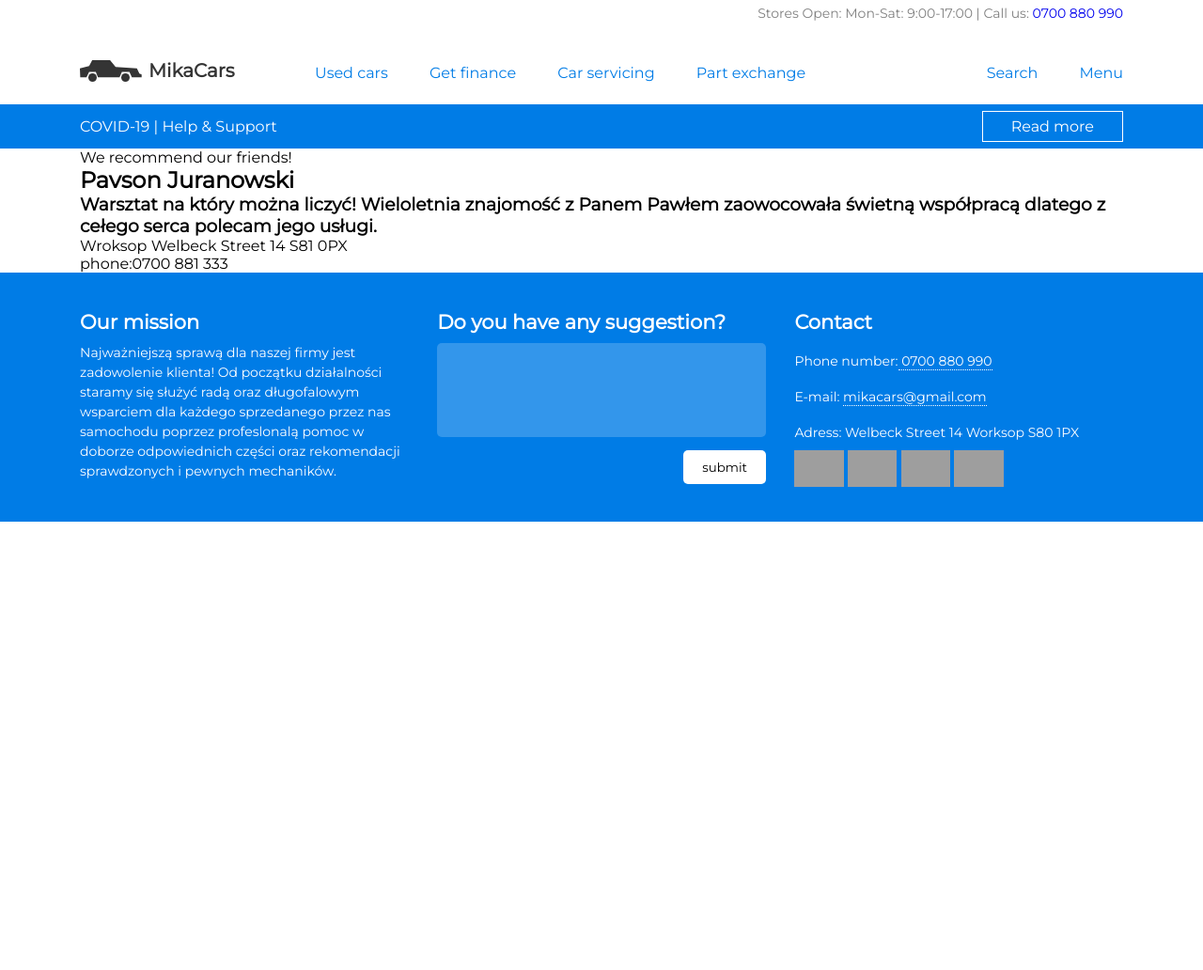
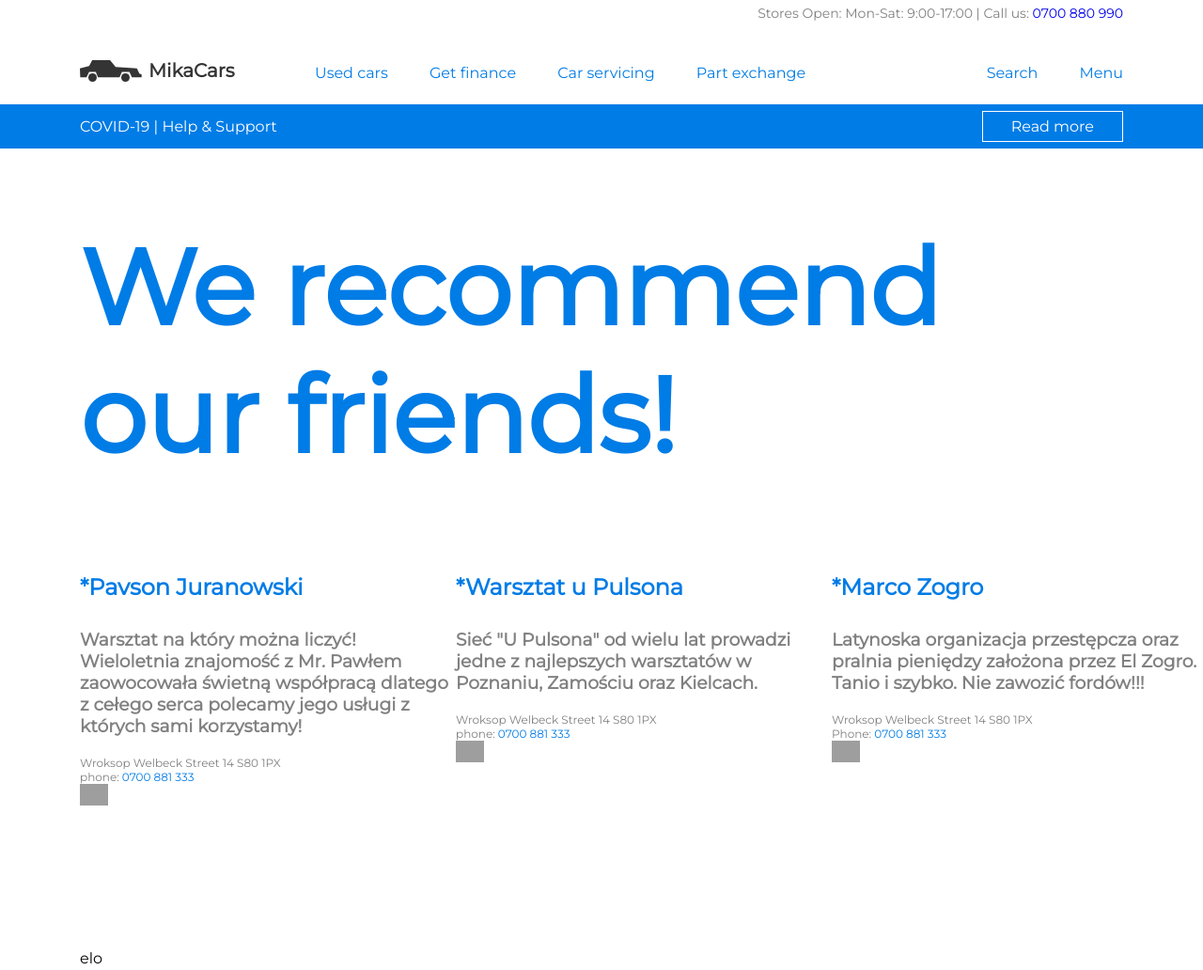
Before and after one commit to Loghart/TESTS, a website: page car_servicing.html in a window 1280 px wide. Shown: the top 1032 px of the page at 94% size. Drawn offline with Linux system fonts and the light colour scheme; grey boxes are pictures that could not be loaded.

Commit message:
seperete mechanic offerts

```diff
--- a/assets/scss/main.scss
+++ b/assets/scss/main.scss
@@ -4,3 +4,4 @@
 @import "hero";
 @import "dupa";
 @import "footer";
+@import "servicing";
--- /dev/null
+++ b/assets/scss/servicing.scss
@@ -0,0 +1,50 @@
+.service_content {
+  width: 100%;
+  padding: 30px 0;
+}
+
+.service_text {
+  p {
+    margin-top: 50px;
+    color: $primary;
+    font-size: 7em;
+    font-weight: bold;
+  }
+}
+.mechanics {
+  color: rgb(51, 46, 46);
+
+  display: flex;
+  justify-content: space-between;
+
+  .mechanic {
+    height: 500px;
+
+    h2 {
+      padding: 100px 0px 30px 0px;
+      font-size: 1.5em;
+      color: $primary;
+    }
+
+    h3 {
+      color: grey;
+      width: 400px;
+      margin-bottom: 20px;
+    }
+
+    p {
+      color: grey;
+      font-size: 12px;
+
+      a {
+        text-decoration: none;
+
+        color: $primary;
+      }
+    }
+  }
+
+  img {
+    width: 30px;
+  }
+}
--- a/car_servicing.html
+++ b/car_servicing.html
@@ -126,16 +126,52 @@
           <div class="service_text">
             <p>We recommend our friends!</p>
           </div>
-          <div class="mechanic">
-            <h2>Pavson Juranowski</h2>
-            <h3>
-              Warsztat na który można liczyć! Wieloletnia znajomość z Panem
-              Pawłem zaowocowała świetną współpracą dlatego z cełego serca
-              polecam jego usługi.
-            </h3>
-            <p>Wroksop Welbeck Street 14 S81 0PX</p>
-            <p>phone:0700 881 333</p>
+          <div class="mechanics">
+            <div class="mechanic">
+              <h2>*Pavson Juranowski</h2>
+              <h3>
+                Warsztat na który można liczyć! Wieloletnia znajomość z Mr.
+                Pawłem zaowocowała świetną współpracą dlatego z cełego serca
+                polecamy jego usługi z których sami korzystamy!
+              </h3>
+              <p>Wroksop Welbeck Street 14 S80 1PX</p>
+              <p>phone: <a href="0700880990">0700 881 333</a></p>
+              <a
+                href="https://www.google.co.uk/maps/place/14+Welbeck+St,+Worksop+S80+1PX/@53.3105885,-1.1248425,17z/data=!3m1!4b1!4m5!3m4!1s0x4879a14e318460d9:0xa94886deb063791f!8m2!3d53.3105885!4d-1.1226538"
+                ><img
+                  src="https://img.icons8.com/dotty/80/000000/google-maps.png"
+              /></a>
+            </div>
+            <div class="mechanic">
+              <h2>*Warsztat u Pulsona</h2>
+              <h3>
+                Sieć "U Pulsona" od wielu lat prowadzi jedne z najlepszych
+                warsztatów w Poznaniu, Zamościu oraz Kielcach.
+              </h3>
+              <p>Wroksop Welbeck Street 14 S80 1PX</p>
+              <p>phone: <a href="0700880990">0700 881 333</a></p>
+              <a
+                href="https://www.google.co.uk/maps/place/14+Welbeck+St,+Worksop+S80+1PX/@53.3105885,-1.1248425,17z/data=!3m1!4b1!4m5!3m4!1s0x4879a14e318460d9:0xa94886deb063791f!8m2!3d53.3105885!4d-1.1226538"
+                ><img
+                  src="https://img.icons8.com/dotty/80/000000/google-maps.png"
+              /></a>
+            </div>
+            <div class="mechanic">
+              <h2>*Marco Zogro</h2>
+              <h3>
+                Latynoska organizacja przestępcza oraz pralnia pieniędzy
+                założona przez El Zogro. Tanio i szybko. Nie zawozić fordów!!!
+              </h3>
+              <p>Wroksop Welbeck Street 14 S80 1PX</p>
+              <p>Phone: <a href="0700880990">0700 881 333</a></p>
+              <a
+                href="https://www.google.co.uk/maps/place/14+Welbeck+St,+Worksop+S80+1PX/@53.3105885,-1.1248425,17z/data=!3m1!4b1!4m5!3m4!1s0x4879a14e318460d9:0xa94886deb063791f!8m2!3d53.3105885!4d-1.1226538"
+                ><img
+                  src="https://img.icons8.com/dotty/80/000000/google-maps.png"
+              /></a>
+            </div>
           </div>
+          <p>elo</p>
         </div>
       </div>
     </main>
```
Also changed, not shown: assets/style.min.css, images/zolw.jpg (added).
